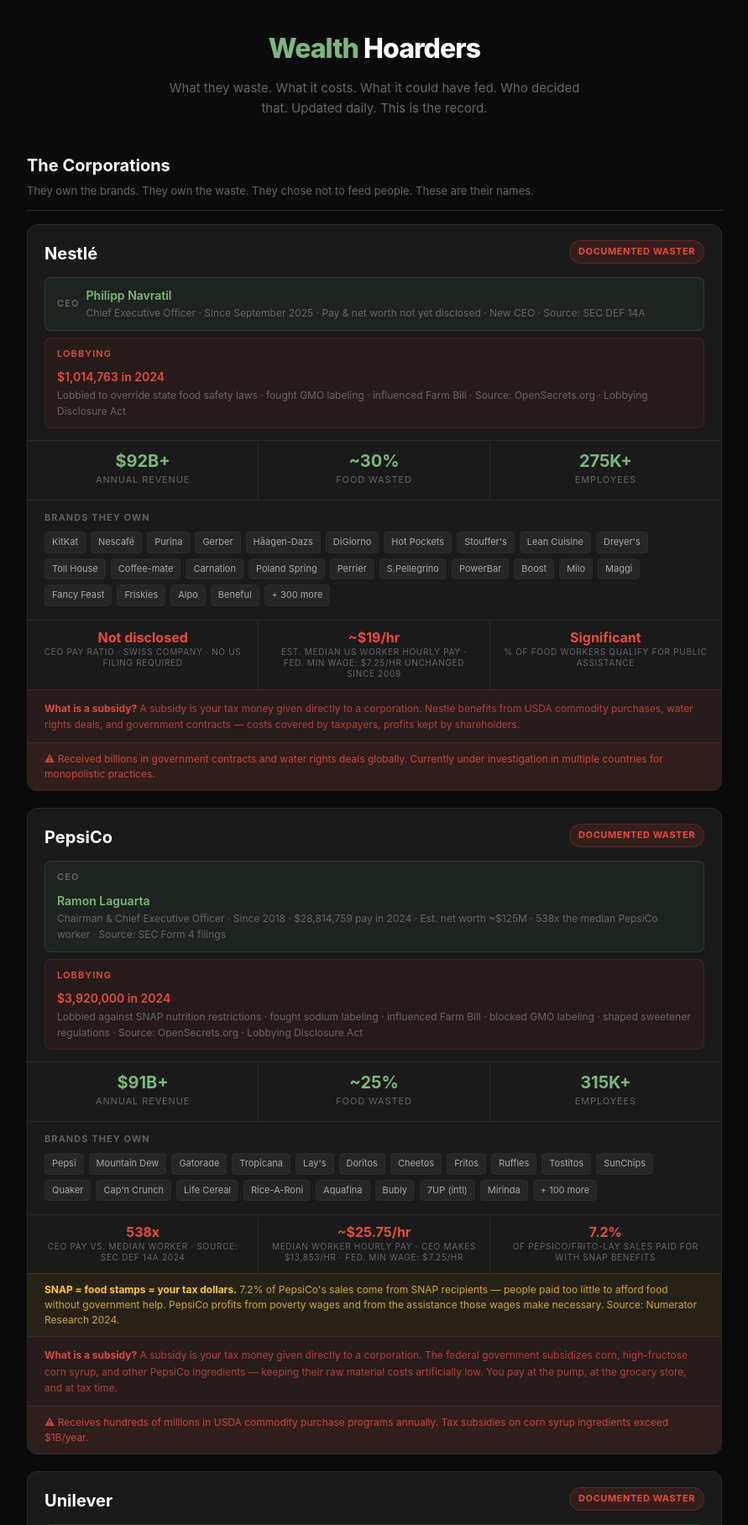
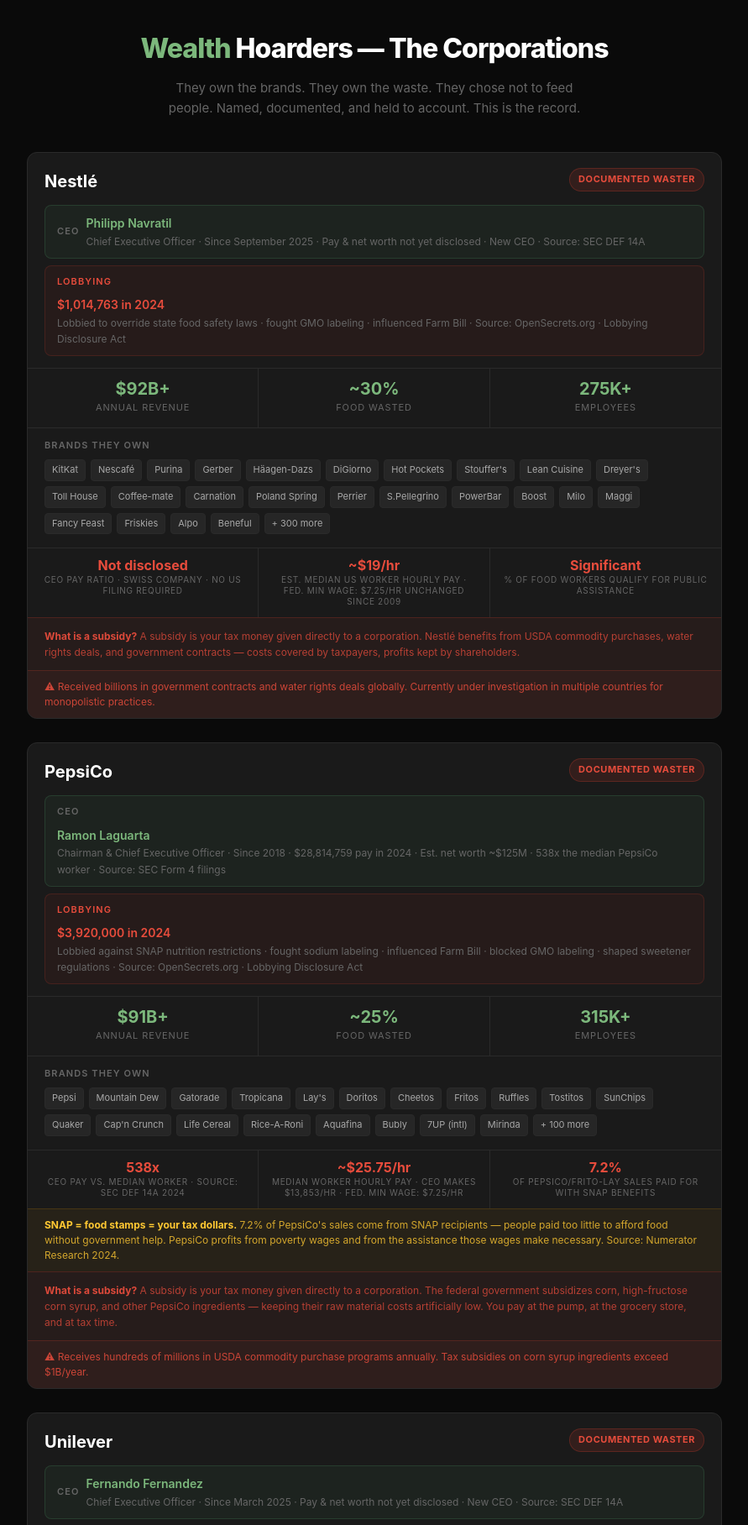
Before and after one commit to Kronestones/gleaning, a FastAPI app: page /stats in a window 1280 px wide. Shown: the part 56-1872 px from the top of the page at 84% size, without its empty margins (194-1085 px from the left). Run offline with FastAPI, Linux system fonts and the light colour scheme; data comes from the database, SQL or seed files in the repository; data that the repository does not hold is empty; parts of the project's set-up code (start-up, migrations or seed data) failed here and were passed over.

Commit message:
Merge Wealth Hoarders header, fix corp card spacing

```diff
--- a/templates/stats.html
+++ b/templates/stats.html
@@ -42,7 +42,7 @@
     .section-header{margin-bottom:16px;padding-bottom:12px;border-bottom:1px solid var(--border)}
     .section-header h2{font-size:20px;font-weight:700;color:var(--white);margin-bottom:4px}
     .section-header p{font-size:13px;color:var(--muted)}
-    .corp-list{display:flex;flex-direction:column;gap:20px;margin-bottom:40px}
+    .corp-list{display:flex;flex-direction:column;gap:28px;margin-bottom:40px}
     .corp-card{background:var(--card);border:1px solid var(--border);border-radius:12px;overflow:hidden}
     .corp-header{padding:18px 20px 14px;border-bottom:1px solid var(--border)}
     .corp-header-top{display:flex;align-items:flex-start;justify-content:space-between;gap:12px;margin-bottom:10px}
@@ -95,13 +95,8 @@
 </nav>
 <main>
   <div class="page-header">
-    <h1><span>Wealth</span> Hoarders</h1>
-    <p>What they waste. What it costs. What it could have fed. Who decided that. Updated daily. This is the record.</p>
-  </div>
-
-<div class="section-header">
-    <h2>The Corporations</h2>
-    <p>They own the brands. They own the waste. They chose not to feed people. These are their names.</p>
+    <h1><span>Wealth</span> Hoarders — The Corporations</h1>
+    <p>They own the brands. They own the waste. They chose not to feed people. Named, documented, and held to account. This is the record.</p>
   </div>
   <div class="corp-list">
     <div class="corp-card">
```
